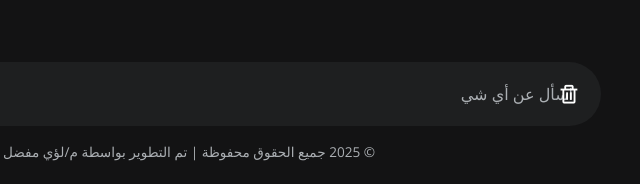
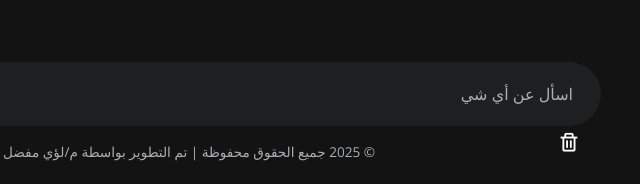
Before and after one commit to Loayalmofadl/Quantum-Chat, a plain HTML site: page index.html in a window 1280 px wide. Shown: the part 613-797 px from the top of the page, 451-1091 px from the left. Drawn offline with nearby package versions, Linux system fonts and the light colour scheme.

Commit message:
Update style.css

```diff
--- a/style.css
+++ b/style.css
@@ -196,7 +196,7 @@ body.hide-header .header{
     position: absolute;
     right: 0.5rem;
     top: 50%;
-    transform: translateY(-50%);
+    transform: translateY(50%);
     border: none;
     width: 48px;
     height: 48px;
```
